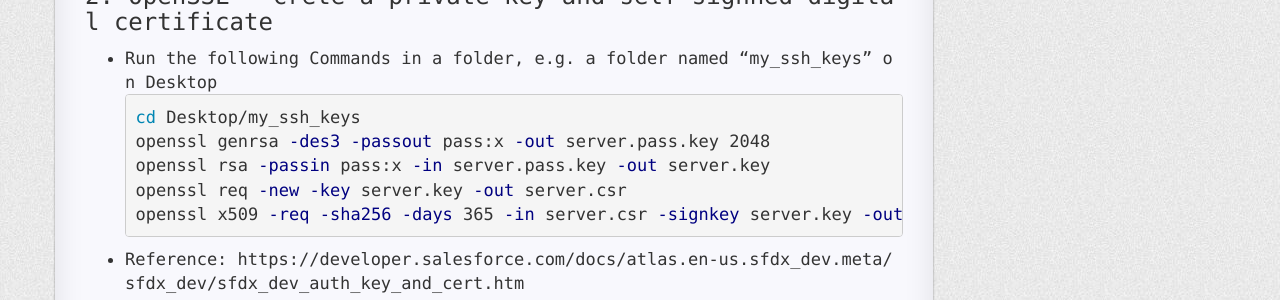
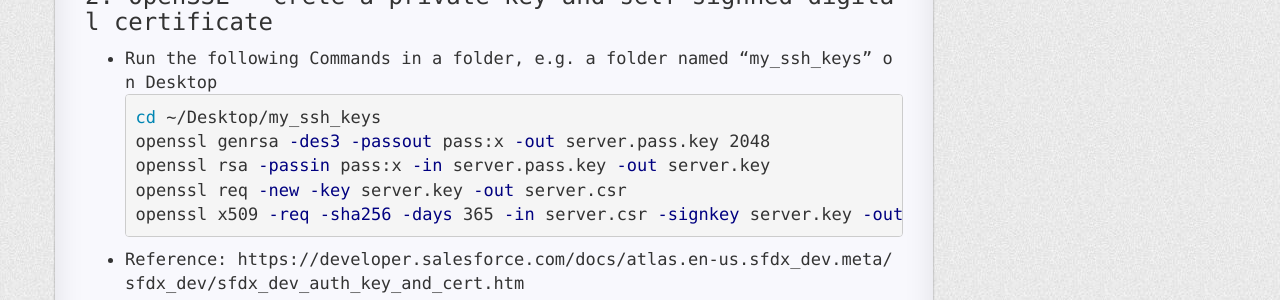
Before and after one commit to zhouhu/apexdevforce, a Jekyll site: the page built from _posts/2020-7-1-salesforce-sfdx-ci-cd-bitbucket-piplines-example.md, in a window 1280 px wide and 900 px high, scrolled down 483 px. Shown: the part 153-453 px from the top of the window. Built offline with Jekyll 4.4.1, drawn with Linux system fonts in a browser that asks for light colours; nearby versions of some CDN libraries; a style sheet for code colours, icons or effects is not loaded.

````diff
--- a/_posts/2020-7-1-salesforce-sfdx-ci-cd-bitbucket-piplines-example.md
+++ b/_posts/2020-7-1-salesforce-sfdx-ci-cd-bitbucket-piplines-example.md
@@ -21,7 +21,7 @@ categories: [Software-Engineering]
 
 - Run the following Commands in a folder, e.g. a folder named "my_ssh_keys" on Desktop
 ```bash
-cd Desktop/my_ssh_keys
+cd ~/Desktop/my_ssh_keys
 openssl genrsa -des3 -passout pass:x -out server.pass.key 2048
 openssl rsa -passin pass:x -in server.pass.key -out server.key
 openssl req -new -key server.key -out server.csr
````
